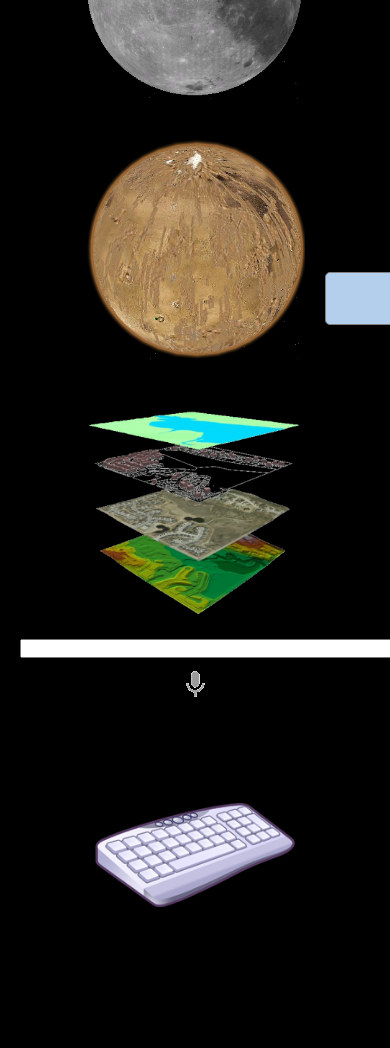
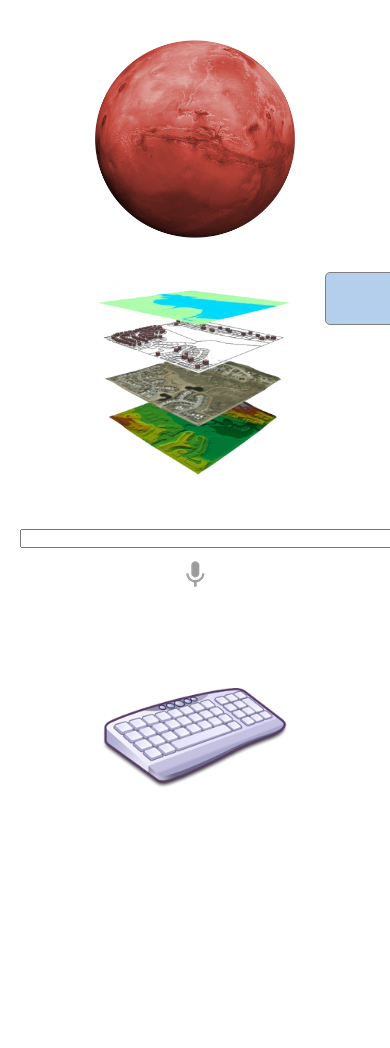
Before and after one commit to marcgc21/LG_webspeech, a PHP site: page / in a window 390 px wide; the page is wider, and only the part inside the window is pictured. Shown: the part 501-1549 px from the top of that part. After the commit the page ends 1288 px from the top of that part, so only its background shows below. Run offline with PHP 8.4, Linux system fonts and the light colour scheme; data that the repository does not hold is empty.

Commit message:
New png images and background-color white. Some responsive structures added.

```diff
--- a/css/style.css
+++ b/css/style.css
@@ -3,11 +3,12 @@
   padding: 0;
 }
 body {
-  background-color: black;
+  background-color: white;
   color: white;
   font-family: arial, sans-serif;
   font-size: 110%;
-  margin: 0;
+  margin: 0 auto;
+	width:90%;
   overflow: hidden;
   -webkit-user-select: none;
   -moz-user-select: none;
@@ -26,9 +27,9 @@
   -webkit-transition: opacity .5s linear .5s;
 }
 .touchscreen {
-  margin: 80 auto;
+  margin-top:20px;
   text-align: center;
-  width: 90%;
+
 }
 .welcome {
   background-color: #808080;
@@ -37,19 +38,19 @@
   padding: 5px;
   position: absolute;
   text-align: center;
-  top: 50%;
+
   width: 40%;
   -webkit-border-radius: 5px;
 }
 .earth>img, .moon>img, .mars>img, .keyboard>img, .layers>img {
-  height: 220px;
-  width: 220px;
+  height: 200px;
+  width: 200px;
   -webkit-transform: scale(1.0);
   -webkit-transition-duration: .5s;
 }
 
 .voicesearch{
-margin-top:20px;
+margin-top:50px;
 }
 
 .appctl>img {
@@ -106,31 +107,46 @@
   -webkit-transition: opacity .5s linear;
 }
 .expand {
-  background-color: #C2DFFF;
+  background-color: #FFFFFF;
   left: 10%;
   opacity: 0;
   padding: 6 0 6 0;
   position: absolute;
   text-align: center;
-  top: 370px;
+  top: 300px;
   width: 80%;
   z-index: -1;
   -webkit-border-radius: 5px;
   -webkit-transition: z-index 0s linear .5s, opacity .5s linear;
 }
 .expand_active {
-  background-color: #C2DFFF;
+  background-color: #FFFFFF;
   left: 10%;
   padding: 6 0 6 0;
   position: absolute;
   text-align: center;
-  top: 370px;
+  top: 300px;
   width: 80%;
   opacity: 1;
   z-index: 1;
   -webkit-border-radius: 5px;
   -webkit-transition: z-index 0s linear .5s, opacity .5s linear;
 }
+
+.expand_active>e_keyboard {
+  background-color: #FFFFFF;
+  left: 10%;
+  padding: 6 0 6 0;
+  position: absolute;
+  text-align: center;
+  top: 250px;
+  width: 80%;
+  opacity: 1;
+  z-index: 1;
+  -webkit-border-radius: 5px;
+  -webkit-transition: z-index 0s linear .5s, opacity .5s linear;
+}
+
 .expand_inactive {
   background-color: #C2DFFF;
   left: 10%;
@@ -146,8 +162,8 @@
 }
 .earth, .moon, .mars, .keyboard, .layers {
   display: inline-table;
-  height: 240px;
-  width: 240px;
+  height: 200px;
+  width: 200px;
 }
 .appctl {
   display: inline-table;
--- a/index.php
+++ b/index.php
@@ -72,10 +72,13 @@
   </head>
   <body onload="noneExpand('e_earth', 'e_layers', 'e_moon', 'e_mars', 'e_keyboard');">
     <div class="touchscreen">
+<div class="welcome" onclick="noneExpand('e_earth', 'e_layers', 'e_moon', 'e_mars', 'e_keyboard');">
+        Welcome to the Liquid Galaxy by Google
+      </div>
       <div id="status"></div>
       <div class="earth">
         <div class="title" onclick="changePlanet('earth');  toggleExpand('e_earth', 'e_layers', 'e_moon', 'e_mars', 'e_keyboard');">Earth</div>
-        <img onclick="changePlanet('earth');  toggleExpand('e_earth', 'e_layers', 'e_moon', 'e_mars', 'e_keyboard');" src="images/earth.png" />
+        <img onclick="changePlanet('earth');  toggleExpand('e_earth', 'e_layers', 'e_moon', 'e_mars', 'e_keyboard');" src="images/earth_w.png" />
         <div class="expand_inactive" id="e_earth">
           <?php foreach (array_values($queries['earth']) as $query) { ?>
             <div class="location" onclick="changeQuery('<?php echo $query[1]; ?>', '<?php echo $query[0]; ?>');"><?php echo $query[0]; ?></div>
@@ -84,7 +87,7 @@
       </div>
       <div class="moon">
         <div class="title" onclick="changePlanet('moon'); clearKmls(); toggleExpand('e_moon', 'e_earth', 'e_layers','e_mars', 'e_keyboard');">Moon</div>
-        <img onclick="changePlanet('moon'); clearKmls(); toggleExpand('e_moon', 'e_earth', 'e_layers','e_mars', 'e_keyboard');" src="images/moon.png" />
+        <img onclick="changePlanet('moon'); clearKmls(); toggleExpand('e_moon', 'e_earth', 'e_layers','e_mars', 'e_keyboard');" src="images/moon_w.png" />
         <div class="expand_inactive" id="e_moon">
           <?php foreach (array_values($queries['moon']) as $query) { ?>
             <div class="location" onclick="changeQuery('<?php echo $query[1]; ?>', '<?php echo $query[0]; ?>');"><?php echo $query[0]; ?></div>
@@ -93,7 +96,7 @@
       </div>
       <div class="mars">
         <div class="title" onclick="changePlanet('mars'); clearKmls(); toggleExpand('e_mars', 'e_earth', 'e_layers','e_moon', 'e_keyboard');">Mars</div>
-        <img onclick="changePlanet('mars'); clearKmls(); toggleExpand('e_mars', 'e_earth', 'e_layers','e_moon', 'e_keyboard'); "  src="images/mars.png" />
+        <img onclick="changePlanet('mars'); clearKmls(); toggleExpand('e_mars', 'e_earth', 'e_layers','e_moon', 'e_keyboard'); "  src="images/mars_w.png" />
         <div class="expand_inactive" id="e_mars">
           <?php foreach (array_values($queries['mars']) as $query) { ?>
             <div class="location" onclick="changeQuery('<?php echo $query[1]; ?>', '<?php echo $query[0]; ?>');"><?php echo $query[0]; ?></div>
@@ -109,6 +112,8 @@
           <?php ++$i; } ?>
         </div>
       </div>
+	<p>
+</p>
 	<div class="voicesearch">
 
 	<form action="index.php" method="post">
@@ -155,9 +160,7 @@
           </div>
         </div>
       </div>
-      <div class="welcome" onclick="noneExpand('e_earth', 'e_layers', 'e_moon', 'e_mars', 'e_keyboard');">
-        Welcome to the Liquid Galaxy by Google
-      </div>
+
       <!--//
       <div class="ctlpanel">
         <div class="appctl">
```
Also changed, not shown: images/earth_w.png (added), images/mars_w.png (added), 2 other files.
